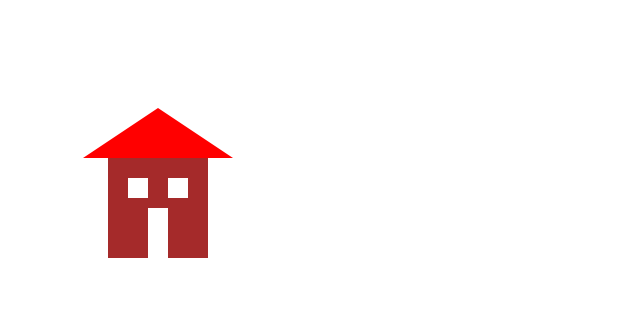
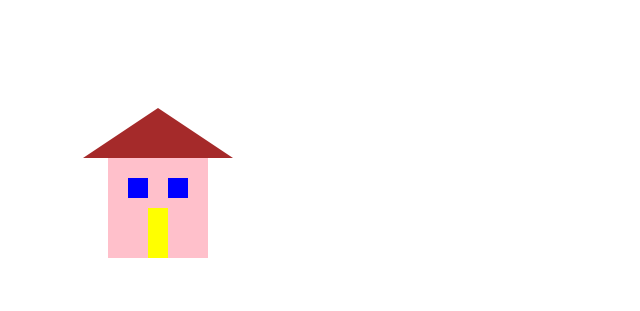
Before and after one commit to oksksanaa/okay, a plain HTML site: page index.html in a window 1280 px wide. Shown: the whole page, without its empty margins (0-640 px from the left). Drawn offline with Linux system fonts and the light colour scheme.

Commit message:
Update index.html

```diff
--- a/index.html
+++ b/index.html
@@ -5,11 +5,11 @@
 
     function drawHouse() {
         // Стены дома (прямоугольник)
-        ctx.fillStyle = 'brown';
+        ctx.fillStyle = 'pink';
         ctx.fillRect(100, 150, 100, 100);
 
         // Крыша (треугольник)
-        ctx.fillStyle = 'red';
+        ctx.fillStyle = 'brown';
         ctx.beginPath();
         ctx.moveTo(75, 150); // Левая точка основания
         ctx.lineTo(225, 150); // Правая точка основания
@@ -18,12 +18,12 @@
         ctx.fill();
 
         // Окна
-        ctx.fillStyle = 'white';
+        ctx.fillStyle = 'blue';
         ctx.fillRect(120, 170, 20, 20); // Левое окно
         ctx.fillRect(160, 170, 20, 20); // Правое окно
 
         // Дверь
-        ctx.fillStyle = 'darkbrown';
+        ctx.fillStyle = 'yellow';
         ctx.fillRect(140, 200, 20, 50);
     }
 
```
